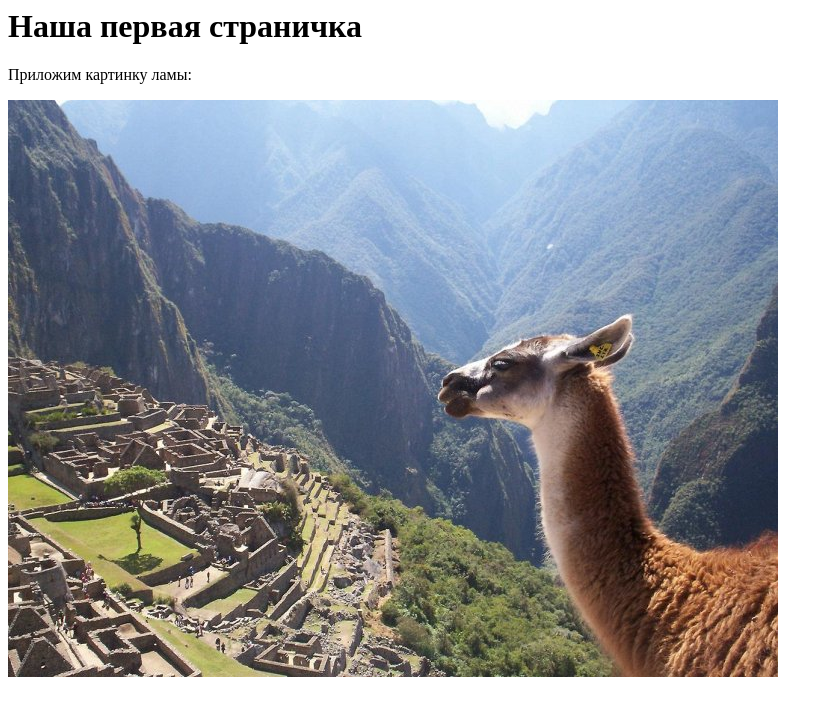
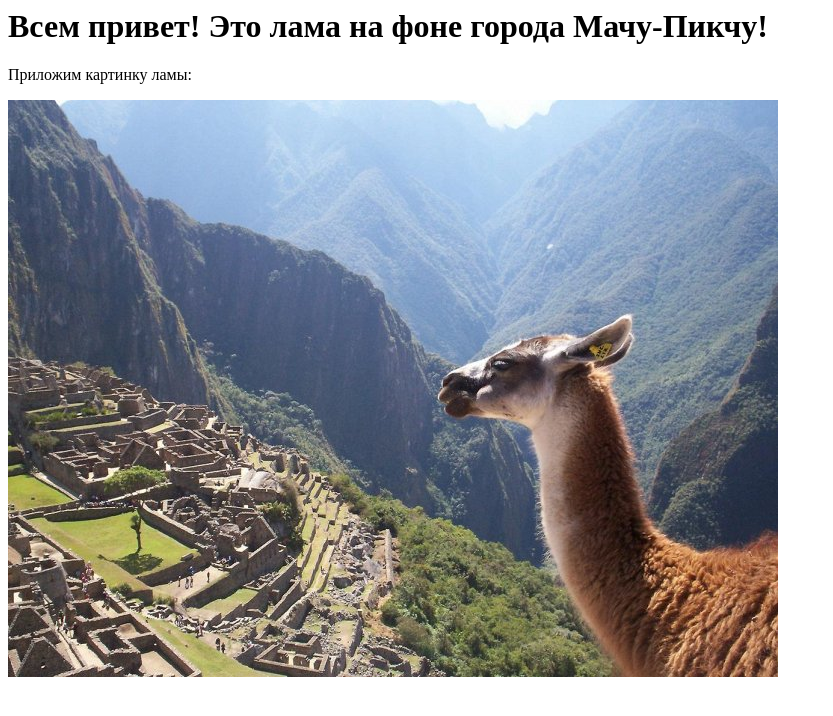
Before and after one commit to SofiyaRastorgueva/SofiyaRastorgueva.github.io, a plain HTML site: page index.html in a window 1280 px wide. Shown: the whole page, without its empty margins (0-833 px from the left). Drawn offline with Linux system fonts and the light colour scheme.

Commit message:
добавление текста

```diff
--- a/index.html
+++ b/index.html
@@ -4,7 +4,7 @@
     <title>тест</title>
   </head>
   <body>
-	<h1>Наша первая страничка</h1>
+	<h1>Всем привет! Это лама на фоне города Мачу-Пикчу!</h1>
 	<P>Приложим картинку ламы:</P>
     <img src="6.jpg" alt="ура">
   </body>
```
